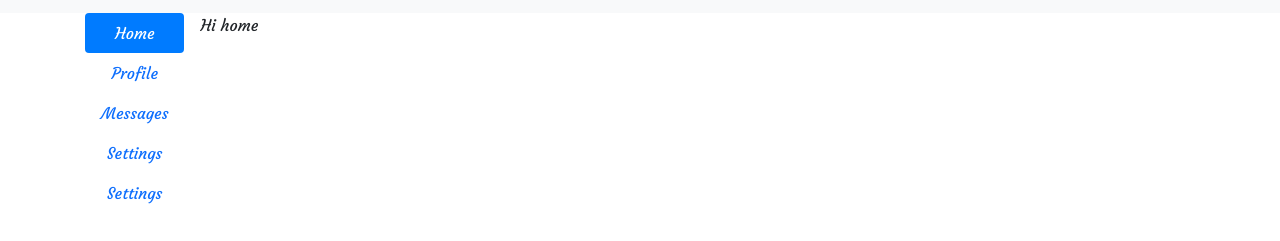
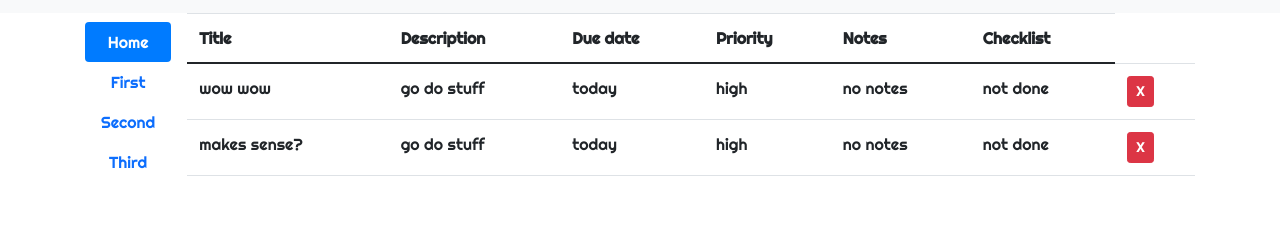
Before and after one commit to BigWizzo/What-to-Do, a website built with webpack: page src/index.html in a window 1280 px wide. Shown: the part 59-300 px from the top of the page. Built offline with nearby package versions, Linux system fonts and the light colour scheme.

Commit message:
Add display projects and display todos

```diff
--- a/src/components/UI.js
+++ b/src/components/UI.js
@@ -2,40 +2,69 @@ import Store from './storage.js';
 
 //UI class
 export default class UI {
-    static displayBooks() {
-        const books = Store.getBooks();
-
-        books.forEach((book) => UI.addBookToList(book));
+    static urlSlug(title) {
+          return title
+            .split(/\W/)
+            .filter(obj => {
+              return obj !== "";
+            })
+            .join("-")
+            .toLowerCase();
     }
 
-    static addBookToList(book) {
-        const list = document.querySelector('#book-list');
+    static displayProjects() {
+        const projects = Store.getProjects();
+
+        projects.forEach((project) => UI.addProjects(project));
+    }
+
+    static displayToDos() {
+        const projects = Store.getProjects();
+
+        projects[1].todos.forEach((project) => UI.addToDoToList(project));
+    }
+
+    static addProjects(prjc) {
+        const menu = document.querySelector('#v-pills-tab');
+        const button = document.createElement('button');
+        const content = document.querySelector('#v-pills-tabContent');
+        const target = document.createElement('div');
+
+        button.setAttribute("class", "nav-link");
+        button.setAttribute("id", `v-pills-${UI.urlSlug(prjc.proTitle)}`);
+        button.setAttribute("data-bs-toggle", "pill");
+        button.setAttribute("data-bs-target", `#v-pills-${UI.urlSlug(prjc.proTitle)}`);
+        button.setAttribute("type", "button");
+        button.setAttribute("role", "tab");
+        button.setAttribute("aria-controls", `v-pills-${UI.urlSlug(prjc.proTitle)}`);
+        button.setAttribute("aria-selected", "false");
+        button.innerText = `${prjc.proTitle}`;
+
+        target.setAttribute("class", "tab-pane fade");
+        target.setAttribute("id", `v-pills-${UI.urlSlug(prjc.proTitle)}`);
+        target.setAttribute("aria-labelledby", `v-pills-${UI.urlSlug(prjc.proTitle)}`);
+        target.setAttribute("role", "tabpanel");
+        target.innerText = `${prjc.proTitle}`;
+        menu.appendChild(button);
+        content.appendChild(target);
+    }
+
+    static addToDoToList(todo) {
+        const list = document.querySelector('#to-do-list');
 
         const row = document.createElement('tr')
 
-        function checkRead(read) {
-          if (read == 'Read') {
-            return 'checked';
-          }
-          return '';
-        }
-
         row.innerHTML = `
-        <td>${book.title}</td>
-        <td>${book.author}</td>
-        <td>${book.pages}</td>
-        <td class="status"><div class="form-check form-switch">
-        <input
-          class="form-check-input read"
-          type="checkbox"
-          id="flexCheck"
-          ${checkRead(book.read)}
-        />
-        <label class="form-check-label" for="flexCheck">${book.read}</label>
-      </div></td>
+        <td>${todo.todoTitle}</td>
+        <td>${todo.description}</td>
+        <td>${todo.dueDate}</td>
+        <td>${todo.priority}</td>
+        <td>${todo.notes}</td>
+        <td>${todo.checkList}</td>
         <td><a href="#" class="btn btn-danger btn-sm delete">X</a></td>`;
         list.appendChild(row);
     }
+
 
     static clearFields() {
 
--- a/src/components/main.js
+++ b/src/components/main.js
@@ -1,21 +1,19 @@
 import Project from "./projects";
+import Table from "./table";
+import UI from "./UI";
+
+document.addEventListener('DOMContentLoaded', UI.displayToDos);
+document.addEventListener('DOMContentLoaded', UI.displayProjects);
 
 const project12 = new Project('proTitle12')
 const tabs = () => `
-<div class="d-flex align-items-start">
+<div class="d-flex align-items-center respond">
   <div class="nav flex-column nav-pills me-3" id="v-pills-tab" role="tablist" aria-orientation="vertical">
     <button class="nav-link active" id="v-pills-home-tab" data-bs-toggle="pill" data-bs-target="#v-pills-home" type="button" role="tab" aria-controls="v-pills-home" aria-selected="true">Home</button>
-    <button class="nav-link" id="v-pills-profile-tab" data-bs-toggle="pill" data-bs-target="#v-pills-profi" type="button" role="tab" aria-controls="v-pills-profile" aria-selected="false">Profile</buttona>
-    <button class="nav-link" id="v-pills-messages-tab" data-bs-toggle="pill" data-bs-target="#v-pills-messages" type="button" role="tab" aria-controls="v-pills-messages" aria-selected="false">Messages</button>
-    <button class="nav-link" id="v-pills-settings-tab" data-bs-toggle="pill" data-bs-target="#v-pills-settings" type="button" role="tab" aria-controls="v-pills-settings" aria-selected="false">Settings</button>
-    <button class="nav-link" id="v-pills-settings-tab" data-bs-toggle="pill" data-bs-target="#v-pills-set" type="button" role="tab" aria-controls="v-pills-settings" aria-selected="false">Settings</button>
   </div>
   <div class="tab-content" id="v-pills-tabContent">
-    <div class="tab-pane fade show active" id="v-pills-home" role="tabpanel" aria-labelledby="v-pills-home-tab">Hi home</div>
+    <div class="tab-pane fade show active" id="v-pills-home" role="tabpanel" aria-labelledby="v-pills-home-tab">${Table()}</div>
     <div class="tab-pane fade" id="v-pills-profi" role="tabpanel" aria-labelledby="v-pills-profile-tab">1</div>
-    <div class="tab-pane fade" id="v-pills-messages" role="tabpanel" aria-labelledby="v-pills-messages-tab">2</div>
-    <div class="tab-pane fade" id="v-pills-settings" role="tabpanel" aria-labelledby="v-pills-settings-tab">3</div>
-    <div class="tab-pane fade" id="v-pills-set" role="tabpanel" aria-labelledby="v-pills-settings-tab">new one</div>
   </div>
 </div>
 `;
--- a/src/components/storage.js
+++ b/src/components/storage.js
@@ -1,9 +1,69 @@
 //Store class
 export default class Store {
     static getProjects() {
-        let projects = {
-
-        }
+        let projects = [{
+            proTitle: 'First',
+            todos: [
+                {
+                    todoTitle: 'first todo',
+                    description: 'go do stuff',
+                    dueDate: 'today',
+                    priority: 'high',
+                    notes: 'no notes',
+                    checkList: 'not done'
+                },
+                {
+                    todoTitle: 'second todo',
+                    description: 'go do stuff',
+                    dueDate: 'today',
+                    priority: 'high',
+                    notes: 'no notes',
+                    checkList: 'not done'
+                }
+            ]
+        },
+        {
+            proTitle: 'Second',
+            todos: [
+                {
+                    todoTitle: 'wow wow',
+                    description: 'go do stuff',
+                    dueDate: 'today',
+                    priority: 'high',
+                    notes: 'no notes',
+                    checkList: 'not done'
+                },
+                {
+                    todoTitle: 'makes sense?',
+                    description: 'go do stuff',
+                    dueDate: 'today',
+                    priority: 'high',
+                    notes: 'no notes',
+                    checkList: 'not done'
+                }
+            ]
+        },
+        {
+            proTitle: 'Third',
+            todos: [
+                {
+                    todoTitle: 'wow wow',
+                    description: 'go do stuff',
+                    dueDate: 'today',
+                    priority: 'high',
+                    notes: 'no notes',
+                    checkList: 'not done'
+                },
+                {
+                    todoTitle: 'makes sense?',
+                    description: 'go do stuff',
+                    dueDate: 'today',
+                    priority: 'high',
+                    notes: 'no notes',
+                    checkList: 'not done'
+                }
+            ]
+        }]
 
         return projects;
     }
--- /dev/null
+++ b/src/components/table.js
@@ -0,0 +1,19 @@
+const Table = () => `
+<table class="table">
+  <thead>
+    <tr>
+      <th scope="col">Title</th>
+      <th scope="col">Description</th>
+      <th scope="col">Due date</th>
+      <th scope="col">Priority</th>
+      <th scope="col">Notes</th>
+      <th scope="col">Checklist</th>
+    </tr>
+  </thead>
+  <tbody id="to-do-list">
+
+  </tbody>
+</table>
+`;
+
+export default Table;
--- a/src/scss/styles.scss
+++ b/src/scss/styles.scss
@@ -1,6 +1,6 @@
 @import "~bootstrap/scss/bootstrap";
 @import url('https://fonts.googleapis.com/css2?family=Courgette&family=Righteous&display=swap');
-.title {
+* {
   font-family: 'Righteous', cursive;
 }
 
@@ -8,6 +8,17 @@
   color: rgb(151, 34, 34);
 }
 
-#content {
-  font-family: 'Courgette', cursive;
+// #content {
+//   font-family: 'Courgette', cursive;
+// }
+
+.tab-content {
+  width: 100%;
 }
+
+@media (max-width: 600px) {
+
+  .respond {
+    flex-direction: column;
+  }
+}
```
Also changed, not shown: dist/app.js, dist/main.css.
